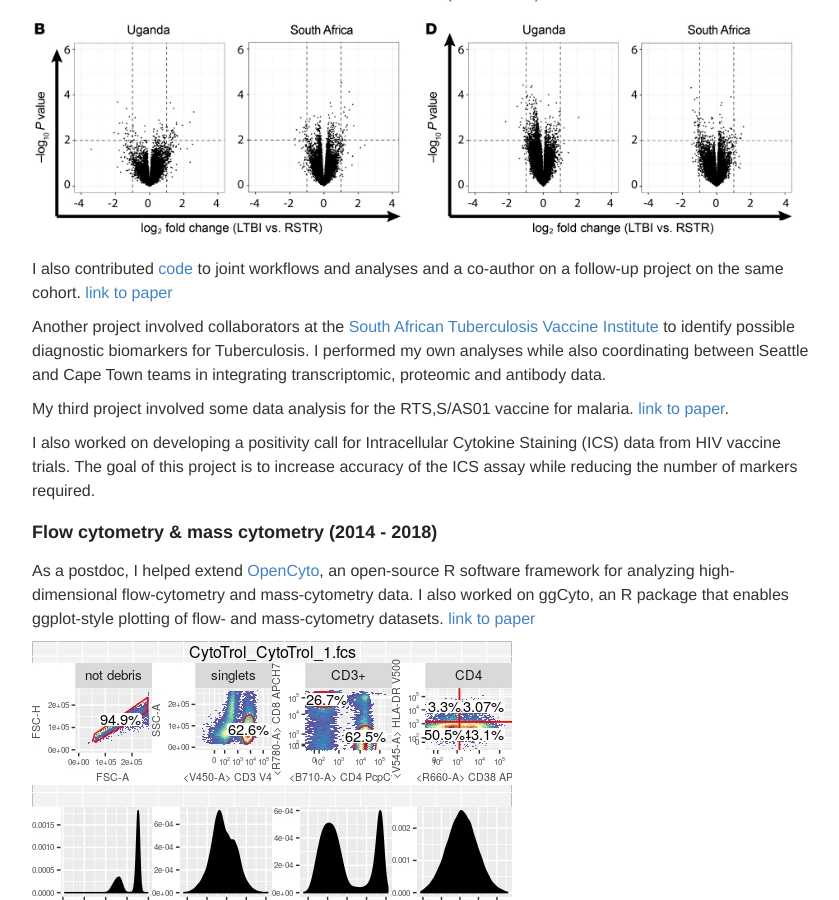
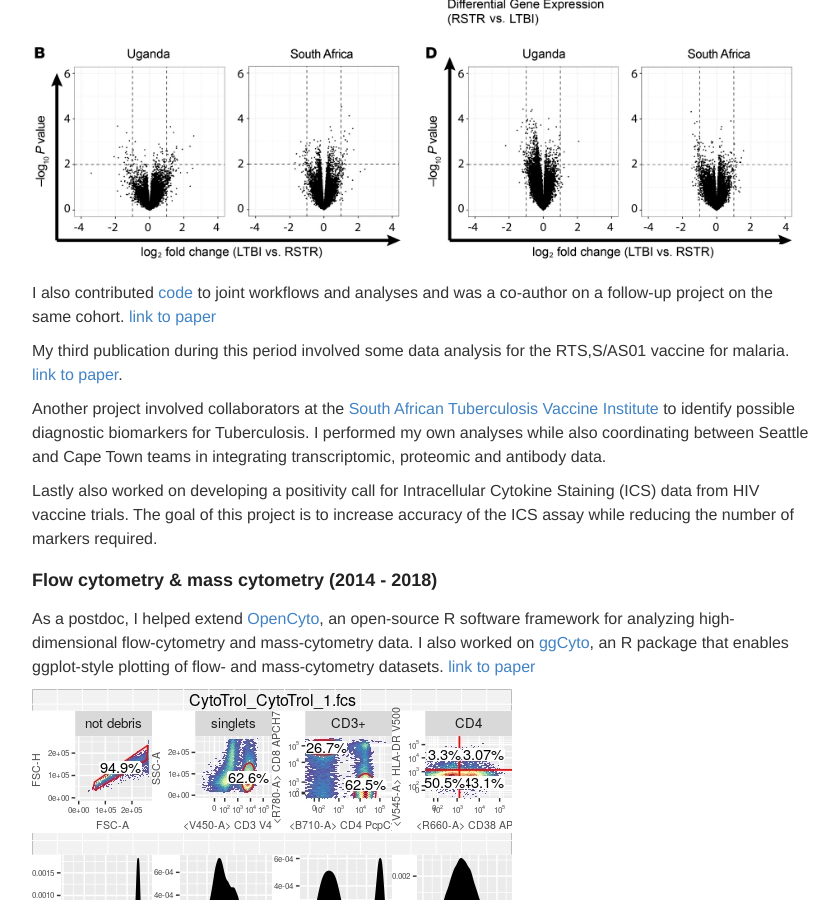
Before and after one commit to ptvan/ptvan.github.io, a Jekyll site: the page built from research.md, in a window 1280 px wide and 900 px high, scrolled down 2469 px. Shown: the whole window, without its empty margins (218-1057 px from the left). Built offline with Jekyll 4.4.1, drawn with Linux system fonts in a browser that asks for light colours; some of the changed text lies outside the part shown.

Commit message:
minor typos and fixes

```diff
--- a/research.md
+++ b/research.md
@@ -37,17 +37,17 @@
 
 ![RSTR_overview](/images/RSTR_overview.jpg "RSTR_overview.jpg")
 
-I also contributed [code](https://github.com/ptvan/r-snippets) to joint workflows and analyses and a co-author on a follow-up project on the same cohort. [link to paper](https://journals.asm.org/doi/full/10.1128/msphere.00159-22)
+I also contributed [code](https://github.com/ptvan/r-snippets) to joint workflows and analyses and was a co-author on a follow-up project on the same cohort. [link to paper](https://journals.asm.org/doi/full/10.1128/msphere.00159-22)
+
+My third publication during this period involved some data analysis for the RTS,S/AS01 vaccine for malaria. [link to paper](https://elifesciences.org/articles/70393).
 
 Another project involved collaborators at the [South African Tuberculosis Vaccine Institute](http://www.satvi.uct.ac.za/) to identify possible diagnostic biomarkers for Tuberculosis. I performed my own analyses while also coordinating between Seattle and Cape Town teams in integrating transcriptomic, proteomic and antibody data.
 
-My third project involved some data analysis for the RTS,S/AS01 vaccine for malaria. [link to paper](https://elifesciences.org/articles/70393).
-
-I also worked on developing a positivity call for Intracellular Cytokine Staining (ICS) data from HIV vaccine trials. The goal of this project is to increase accuracy of the ICS assay while reducing the number of markers required.
+Lastly also worked on developing a positivity call for Intracellular Cytokine Staining (ICS) data from HIV vaccine trials. The goal of this project is to increase accuracy of the ICS assay while reducing the number of markers required.
 
 ### Flow cytometry & mass cytometry (2014 - 2018)
 
-As a postdoc, I helped extend [OpenCyto](http://opencyto.org), an open-source R software framework for analyzing high-dimensional flow-cytometry and mass-cytometry data. I also worked on ggCyto, an R package that enables ggplot-style plotting of flow- and mass-cytometry datasets. [link to paper](https://www.ncbi.nlm.nih.gov/pmc/articles/PMC6223365/)
+As a postdoc, I helped extend [OpenCyto](http://opencyto.org), an open-source R software framework for analyzing high-dimensional flow-cytometry and mass-cytometry data. I also worked on [ggCyto](https://www.bioconductor.org/packages/release/bioc/html/ggcyto.html), an R package that enables ggplot-style plotting of flow- and mass-cytometry datasets. [link to paper](https://www.ncbi.nlm.nih.gov/pmc/articles/PMC6223365/)
 
 ![ggCyto](/images/ggcyto-example.jpg "ggcyto-example.jpg")
 
```
Also changed, not shown: other parts of research.md (+7 -7 lines).
